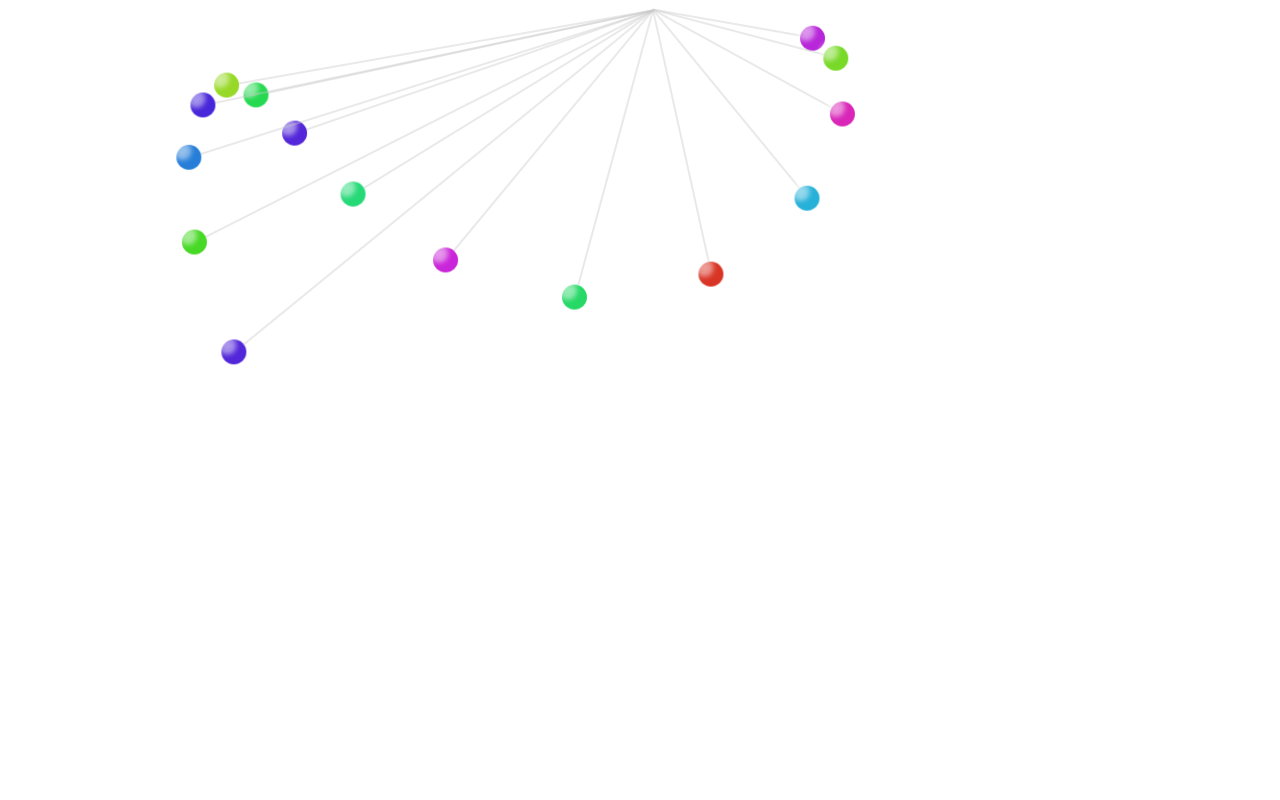
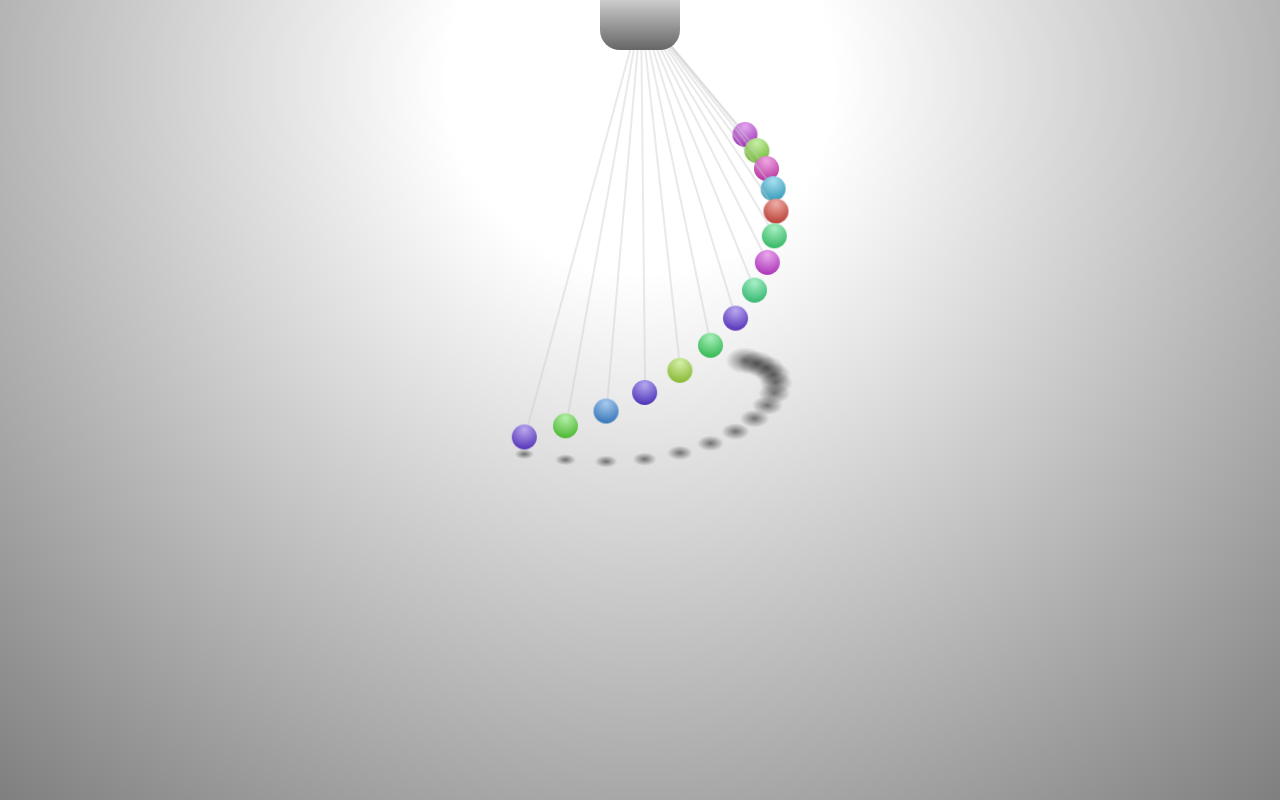
Before and after one commit to ranierivalenca/ifig-2019-1-AFrEnTe-SG-tarde, a plain HTML site: page demos/pendulum/index.html in a window 1280 px wide. Drawn offline with Linux system fonts and the light colour scheme.

Commit message:
Adicionando sombra e outras coisas ao pêndulo.
Falta a sombra das cordas

```diff
--- a/demos/pendulum/index.html
+++ b/demos/pendulum/index.html
@@ -5,13 +5,33 @@
     <title>Pendulum</title>
     <style>
         :root {
-            --deg: 80deg;
+            --deg: 40deg;
             --size: 25px;
+            --perspective: 1000px;
         }
         * {
             margin: 0;
             padding: 0;
             box-sizing: border-box;
+        }
+        body {
+            background: radial-gradient(circle at 50% 10%, rgba(0, 0, 0, 0) 20%, rgba(0, 0, 0, 0.5) 100%);
+            width: 100vw;
+            height: 100vh;
+            /*perspective: 1000px;*/
+            perspective-origin: 50% 50%;
+        }
+        .light {
+            content: '';
+            position: absolute;
+            top: 100px;
+            left: 100px;
+            width: 400px;
+            height: 400px;
+            background: white;
+            border-radius: 50%;
+            /*box-shadow: 0 0 20px 50px white;*/
+            /*transform: skew(35deg, 30deg);*/
         }
         @keyframes move {
             0%, 100% {
@@ -23,25 +43,32 @@
         }
         @keyframes rotateBall {
             0%, 100% {
-                transform: rotate(calc(-1 * var(--deg)));
+                transform: rotate(calc(-1 * var(--deg))) translateZ(10px);
             }
             50% {
-                transform: rotate(var(--deg));
+                transform: rotate(var(--deg)) translateZ(10px);
             }
         }
         .bar {
+            width: 80px;
+            height: 50px;
+            background: linear-gradient(to bottom, hsl(0, 0%, 80%), hsl(0, 0%, 40%));
             position: absolute;
-            width: 200px;
-            height: 50px;
+            left: calc(50% - 40px);
+            border-bottom-right-radius: 20px;
+            border-bottom-left-radius: 20px;
+            z-index: 1000;
         }
         .pendulum {
             content: "";
             top: 10px;
-            left: 50%;
+            left: calc(50% - (var(--size)/2));
             width: var(--size);
             transform-origin: 50% 0%;
             /*background: rgb(250, 100, 100);*/
             position: absolute;
+            background: transparent;
+            transform: rotateZ(-40deg);
         }
         /*.anim:nth-of-type(1) {
             animation: calc(var(--time) + 2*var(--time-inc) ) move infinite ease-in-out;
@@ -53,9 +80,11 @@
             width: 2px;
             height: 100%;
             background: rgba(200, 200, 200, 0.4);
-            z-index: 0;
+            z-index: -10;
         }
         .pendulum .ball {
+            perspective: var(--perspective);
+            perspective-origin: 50% 50%;
             content: '';
             border-radius: 50%;
             /*border: 1px solid black;*/
@@ -63,12 +92,22 @@
             width: var(--size);
             height: var(--size);
             position: absolute;
-            z-index: 10;
+            z-index: 100;
             transition: 0.1s linear;
             /*box-shadow: inset 5px 5px 0 rgba(255, 255, 255, 0.6);*/
             /*top: var(--height);*/
+            /*transform: rotateZ(40deg) translateZ(0px);*/
         }
-        .pendulum .ball .reflex {
+        .pendulum .ball .shadow {
+            content: '';
+            position: absolute;
+            width: 100%;
+            height: 100%;
+            background: radial-gradient(circle at 50% 50%, rgba(0, 0, 0, .5), rgba(0, 0, 0, 0) 50%);
+            /*transform: rotateX(90deg) translateZ(-40px);*/
+            z-index: -1;
+        }
+        /*.pendulum .ball .reflex {
             width: calc(var(--size) / 3);
             height: calc(var(--size) / 3);
             position: absolute;
@@ -78,13 +117,15 @@
             z-index: 11;
             background-color: hsla(0, 0%, 100%, 0.5);
             box-shadow: 0 0 5px 5px hsla(0, 0%, 100%, 0.5);
-        }
+        }*/
     </style>
 </head>
 <body>
+    <!-- <div class="light"></div> -->
     <div id="holder">
 
     </div>
+    <div class="bar"></div>
     <!-- <div class="pendulum anim">
         <div class="ball"></div>
     </div>
@@ -109,9 +150,9 @@
     <script>
         const pendulums = 15;
         const time = 2;
-        const inc_time = 0.05;
+        const inc_time = 0.02;
         const height = 150;
-        const inc_height = 27;
+        const inc_height = 20;
 
 
         function addCSSRule(sheet, selector, rules, index) {
@@ -132,12 +173,16 @@
             let ball = document.createElement('div');
             ball.className = 'ball';
             ball.setAttribute('hue', Math.random() * 360);
-            ball.style.background = `hsl(${ball.getAttribute('hue')}, 70%, 50%)`;
+            ball.style.background = `radial-gradient(circle at 50% 20%, hsl(${ball.getAttribute('hue')}, 70%, 80%), hsl(${ball.getAttribute('hue')}, 70%, 40%)`;
 
             let ballReflex = document.createElement('div');
             ballReflex.className = 'reflex';
 
-            ball.appendChild(ballReflex);
+            let ballShadow = document.createElement('div');
+            ballShadow.className = 'shadow';
+
+            // ball.appendChild(ballReflex);
+            ball.appendChild(ballShadow);
             pendulum.appendChild(ball);
 
             holder.appendChild(pendulum);
@@ -170,6 +215,10 @@
                 `top: ${height + (i * inc_height)}px;
                  animation: ${time + (i * inc_time)}s rotateBall infinite ease-in-out;`
             );
+            addCSSRule(document.styleSheets[0],
+                `.pendulum:nth-child(${i + 1}) .ball .shadow`,
+                `transform: rotateX(60deg) translateZ(${(i - pendulums) * (inc_height * 1)}px) scale(${1 - (i - pendulums) * .1});`
+            );
             // addCSSRule(document.styleSheets[0],
             //     `.pendulum:nth-child(${i + 1}) .ball .reflex`,
             //     `top: ${height + (i * inc_height + 5)}px;`
```
